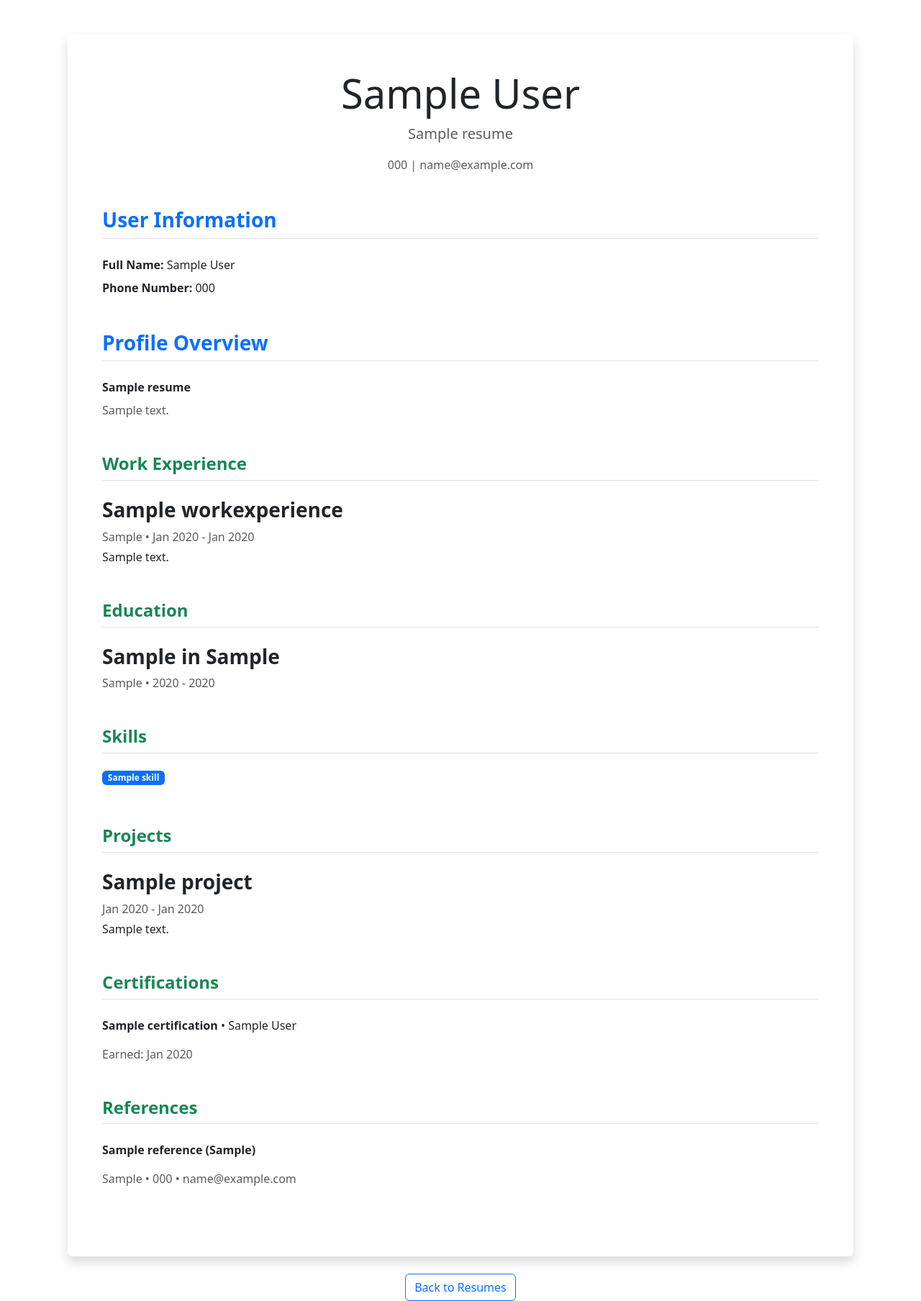
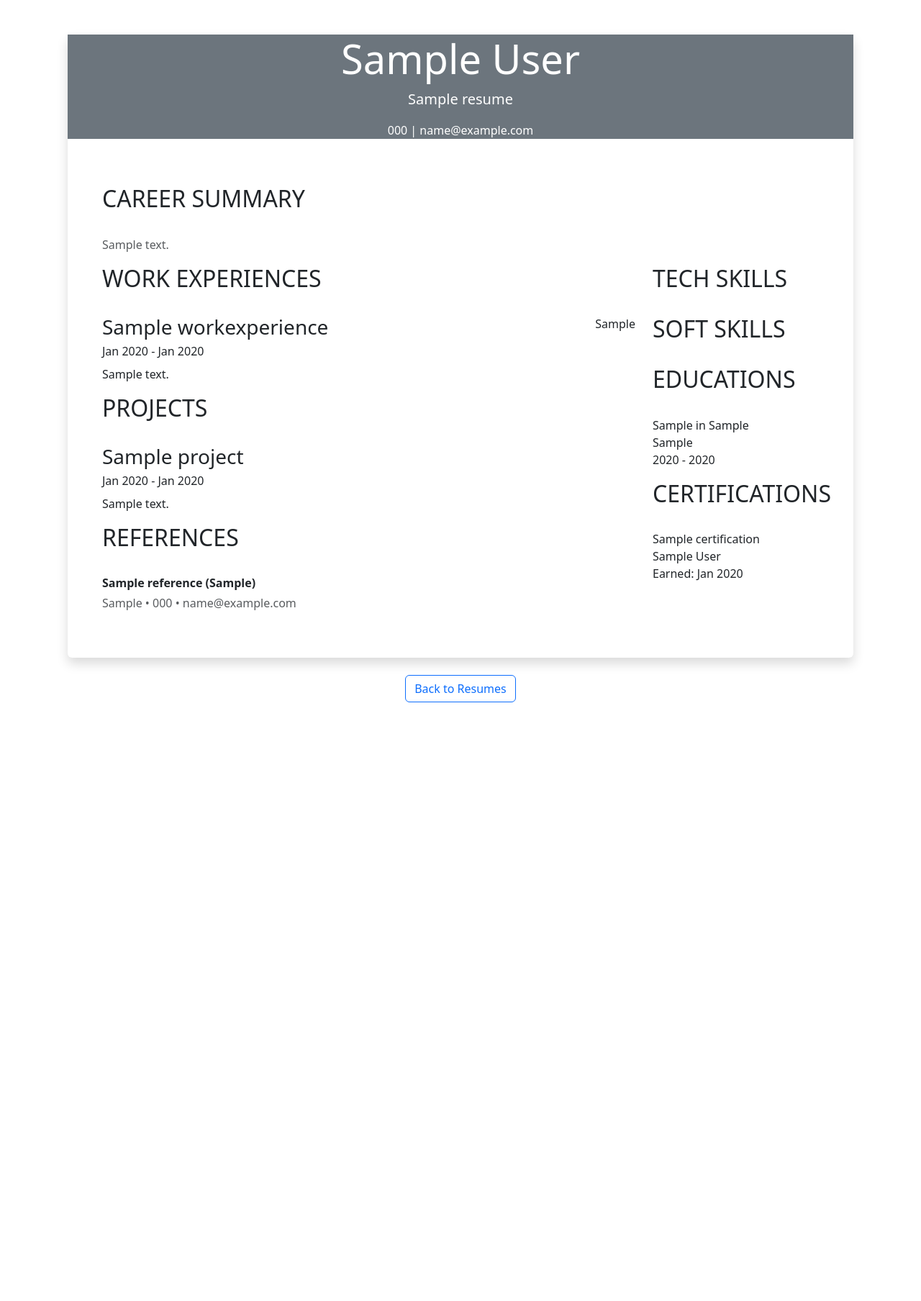
Before and after one commit to didate/dj-simpetin-cv, a Django app: page /resume/1/ in a window 1280 px wide. Shown: the part 56-1864 px from the top of the page at 72% size. After the commit the page ends 1032 px from the top, so only its background shows below. Run offline with Django 5.2, Linux system fonts and the light colour scheme; a user stored in the database is signed in; tables that the repository leaves empty hold one stand-in row (values such as "Sample post"); some libraries are stand-ins or nearby versions.

Commit message:
styling resume detail

```diff
--- a/cv_dj/settings.py
+++ b/cv_dj/settings.py
@@ -120,6 +120,7 @@
 # https://docs.djangoproject.com/en/5.1/howto/static-files/
 
 STATIC_URL = 'static/'
+STATIC_ROOT = 'static/'
 
 # Default primary key field type
 # https://docs.djangoproject.com/en/5.1/ref/settings/#default-auto-field
--- a/resume/templates/resume/resume_detail.html
+++ b/resume/templates/resume/resume_detail.html
@@ -2,124 +2,176 @@
 
 {% block content %}
 <div class="container mt-5">
-    <div class="bg-white shadow rounded p-5">
+
+    <div class="bg-white shadow rounded">
 
         <!-- Header Section -->
-        <div class="text-center mb-5">
-            <h1 class="display-4 font-weight-bold text-dark">{{ resume.user.first_name }} {{ resume.user.last_name }}</h1>
-            <p class="lead text-muted">{{ resume.title }}</p>
-            <p class="text-muted">{{ resume.user.phone_number }} | {{ resume.user.email }}</p>
+    <div class="text-center bg-secondary text-white">
+        <h1 class="display-4 font-weight-bold">{{ resume.user.first_name }} {{ resume.user.last_name }}</h1>
+        <p class="lead text-white">{{ resume.title }}</p>
+        <p class="text-white">{{ resume.user.phone_number }} | {{ resume.user.email }}</p>
     </div>
 
-        <!-- User Information Section -->
-        <div class="mb-5">
-            <h2 class="fs-3 fw-bold text-primary border-bottom pb-2 mb-4">User Information</h2>
-            <p class="mb-2"><strong>Full Name:</strong> {{ resume.user.first_name }} {{ resume.user.last_name }}</p>
-            <p class="mb-2"><strong>Phone Number:</strong> {{ resume.user.phone_number }}</p>
-        </div>
-
-
-        <!-- Basic Information Section -->
-        <div class="mb-5">
-            <h2 class="fs-3 fw-bold text-primary border-bottom pb-2 mb-4">Profile Overview</h2>
-            <p class="mb-2"><strong>{{ resume.title }}</strong></p>
+        <article class="p-5">
+            <section class="mb-3">
+                <h2 class="section-title text-uppercase font-weight-bold pb-3 mb-3">Career summary</h2>
+                <div class="section-content">
                     <p class="text-muted">{{ resume.summary }}</p>
                 </div>
+            </section>
 
-        <!-- Work Experience Section -->
-        <div class="mb-5">
-            <h2 class="fs-4 fw-bold text-success border-bottom pb-2 mb-4">Work Experience</h2>
+            <div class="row">
+                <div class="col-lg-9">
+                    <section class="mb-3">
+                        <h2 class="section-title text-uppercase font-weight-bold pb-3 mb-3">Work Experiences</h2>
+
+                        <div class="section-content">
                             {% if resume.work_experiences.all %}
                                 {% for experience in resume.work_experiences.all %}
+                                <article class="mb-3">
+                                    <div class="item-header">
+                                        <div class="d-flex flex-column flex-md-row">
+                                            <h3 class="position-title font-weight-bold mb-1"> {{ experience.job_title }} </h3>
+                                            <div class="company-name ms-auto">{{ experience.company }}</div>
+                                        </div>
+                                    </div>
+                                    <div class="period"> {{ experience.start_date|date:"M Y" }} - {% if experience.end_date %}{{ experience.end_date|date:"M Y" }}{% else %}Present{% endif %}</div>
+                                    <p class="mt-2">{{ experience.description }}</p>
+                                </article>
+                                {% endfor %}
+
+                            {% endif %}
+                        </div>
+                    </section>
+
+                    <section class="mb-3">
+                        <h2 class="section-title text-uppercase font-weight-bold pb-3 mb-3">Projects</h2>
+
+                        <div class="section-content">
+                            {% if resume.projects.all %}
+                                {% for project in resume.projects.all %}
+                                <article class="mb-3">
+                                    <div class="item-header mb-2">
+                                            <h3 class="position-title font-weight-bold mb-1"> {{ project.title }} </h3>
+                                            <div class="period"> {{ project.start_date|date:"M Y" }} - {% if project.end_date %}{{ project.end_date|date:"M Y" }}{% else %}Present{% endif %}</div>
+                                    </div>
+                                    <p class="mt-2">{{ project.description }}</p>
+                                </article>
+                                {% endfor %}
+
+                            {% endif %}
+                        </div>
+                    </section>
+
+                    <section class="mb-3">
+                        <h2 class="section-title text-uppercase font-weight-bold pb-3 mb-3">References</h2>
+                        <div class="section-content">
+                            {% if resume.references.all %}
+                                {% for reference in resume.references.all %}
                                 <div class="mb-3">
-                    <h3 class="fw-semibold">{{ experience.job_title }}</h3>
-                    <p class="text-muted mb-1">{{ experience.company }} &bull; {{ experience.start_date|date:"M Y" }} - {% if experience.end_date %}{{ experience.end_date|date:"M Y" }}{% else %}Present{% endif %}</p>
-                    <p>{{ experience.description }}</p>
+                                    <p class="mb-1"><strong>{{ reference.name }} ({{ reference.relationship }})</strong></p>
+                                    <p class="text-muted mb-0">{{ reference.company }} &bull; {{ reference.phone_number }} &bull; {{ reference.email }}</p>
                                 </div>
                                 {% endfor %}
-            {% else %}
-            <p class="text-muted">No work experience listed.</p>
+
                             {% endif %}
                         </div>
+                    </section>
+                </div>
+                <div class="col-lg-3">
+                    <section class="mb-3">
+                        <h2 class="section-title text-uppercase font-weight-bold pb-3 mb-3">Tech Skills</h2>
+                        <div class="section-content">
+                            {% if technical_skills %}
+                            <ul class="list-unstyled mb-2">
+                                {% for skill in technical_skills %}
+                                    <li class="mb-2">{{ skill.name }}</li>
+                                {% endfor %}
+                            </ul>
 
-        <!-- Education Section -->
-        <div class="mb-5">
-            <h2 class="fs-4 fw-bold text-success border-bottom pb-2 mb-4">Education</h2>
+                            {% endif %}
+                        </div>
+                    </section>
+
+                    <section class="mb-3">
+                        <h2 class="section-title text-uppercase font-weight-bold pb-3 mb-3">Soft Skills</h2>
+                        <div class="section-content">
+                            {% if technical_skills %}
+                            <ul class="list-unstyled mb-2">
+                                {% for skill in soft_skills %}
+                                    <li class="mb-2">{{ skill.name }}</li>
+                                {% endfor %}
+                            </ul>
+
+                            {% endif %}
+                        </div>
+                    </section>
+
+                    <section class="mb-3">
+                        <h2 class="section-title text-uppercase font-weight-bold pb-3 mb-3">Educations</h2>
+                        <div class="section-content">
                             {% if resume.educations.all %}
                                 {% for education in resume.educations.all %}
                                 <div class="mb-3">
-                    <h3 class="fw-semibold">{{ education.degree }} in {{ education.field_of_study }}</h3>
-                    <p class="text-muted mb-1">{{ education.school }} &bull; {{ education.start_date|date:"Y" }} - {% if education.end_date %}{{ education.end_date|date:"Y" }}{% else %}Present{% endif %}</p>
+                                    <div class="deg-name font-weight-bold">{{ education.degree }} in {{ education.field_of_study }}</div>
+                                    <div class="deg-school">{{ education.school }} </div>
+                                    <div class="period">
+                                        {{ education.start_date|date:"Y" }} -
+                                            {% if education.end_date %}
+                                                {{ education.end_date|date:"Y" }}{% else %}Present
+                                            {% endif %}
+                                    </div>
                                 </div>
                                 {% endfor %}
-            {% else %}
-            <p class="text-muted">No education listed.</p>
+
                             {% endif %}
                         </div>
+                    </section>
+                    <section class="mb-3">
+                        <h2 class="section-title text-uppercase font-weight-bold pb-3 mb-3">Certifications</h2>
+                        <div class="section-content">
+                            {% if resume.certifications.all %}
 
-        <!-- Skills Section -->
-        <div class="mb-5">
-            <h2 class="fs-4 fw-bold text-success border-bottom pb-2 mb-4">Skills</h2>
-            <div class="d-flex flex-wrap">
-                {% for skill in resume.skills.all %}
-                    <span class="badge bg-primary text-white me-2 mb-2">{{ skill.name }}</span>
+                            {% for certification in resume.certifications.all %}
+                            <div class="mb-3">
+                                <div class="deg-name">{{ certification.name }}</div>
+                                <div class="deg-school">{{ certification.authority }}</div>
+                                <div class="period">Earned: {{ certification.date_earned|date:"M Y" }}</div>
+                            </div>
                             {% endfor %}
-            </div>
-            {% if not resume.skills.all %}
-            <p class="text-muted">No skills listed.</p>
+
+
                             {% endif %}
                         </div>
-
-        <!-- Projects Section -->
-        <div class="mb-5">
-            <h2 class="fs-4 fw-bold text-success border-bottom pb-2 mb-4">Projects</h2>
-            {% if resume.projects.all %}
-                {% for project in resume.projects.all %}
-                <div class="mb-3">
-                    <h3 class="fw-semibold">{{ project.title }}</h3>
-                    <p class="text-muted mb-1">{{ project.start_date|date:"M Y" }} - {% if project.end_date %}{{ project.end_date|date:"M Y" }}{% else %}Present{% endif %}</p>
-                    <p>{{ project.description }}</p>
+                    </section>
                 </div>
-                {% endfor %}
-            {% else %}
-            <p class="text-muted">No projects listed.</p>
-            {% endif %}
-        </div>
-
-        <!-- Certifications Section -->
-        <div class="mb-5">
-            <h2 class="fs-4 fw-bold text-success border-bottom pb-2 mb-4">Certifications</h2>
-            {% if resume.certifications.all %}
-                {% for certification in resume.certifications.all %}
-                <div class="mb-3">
-                    <p><strong>{{ certification.name }}</strong> &bull; {{ certification.authority }}</p>
-                    <p class="text-muted mb-0">Earned: {{ certification.date_earned|date:"M Y" }}</p>
-                </div>
-                {% endfor %}
-            {% else %}
-            <p class="text-muted">No certifications listed.</p>
-            {% endif %}
-        </div>
-
-        <!-- References Section -->
-        <div class="mb-5">
-            <h2 class="fs-4 fw-bold text-success border-bottom pb-2 mb-4">References</h2>
-            {% if resume.references.all %}
-                {% for reference in resume.references.all %}
-                <div class="mb-3">
-                    <p><strong>{{ reference.name }} ({{ reference.relationship }})</strong></p>
-                    <p class="text-muted mb-0">{{ reference.company }} &bull; {{ reference.phone_number }} &bull; {{ reference.email }}</p>
-                </div>
-                {% endfor %}
-            {% else %}
-            <p class="text-muted">No references listed.</p>
-            {% endif %}
             </div>
         </div>
 
         <!-- Back Button -->
         <div class="mt-4 text-center">
-        <a href="{% url 'resume_list' %}" class="btn btn-outline-primary">Back to Resumes</a>
+            <a href="{% url 'home' %}" class="btn btn-outline-primary">Back to Resumes</a>
         </div>
+
+        </article>
+
+
+
+         <!-- User Information Section -->
+       {% comment %}  <div class="mb-5">
+            <h2 class="fs-3 fw-bold text-primary border-bottom pb-2 mb-4">User Information</h2>
+            <p class="mb-2"><strong>Full Name:</strong> {{ resume.user.first_name }} {{ resume.user.last_name }}</p>
+            <p class="mb-2"><strong>Phone Number:</strong> {{ resume.user.phone_number }}</p>
+        </div> {% endcomment %}
+
+
+        <!-- Basic Information Section -->
+       {% comment %}  <div class="mb-5">
+            <h2 class="fs-3 fw-bold text-primary border-bottom pb-2 mb-4">Profile Overview</h2>
+            <p class="mb-2"><strong>{{ resume.title }}</strong></p>
+            <p class="mb-0">{{ resume.summary }}</p>
+        </div> {% endcomment %}
+
+
 </div>
 {% endblock %}
--- a/templates/base.html
+++ b/templates/base.html
@@ -1,3 +1,4 @@
+{% load static %}
 <!DOCTYPE html>
 <html lang="en">
 <head>
@@ -8,6 +9,8 @@
 
     {% load bootstrap5 %}
     {% bootstrap_css %}
+    <link href="https://fonts.googleapis.com/css?family=Roboto:300,400,500,700,900" rel="stylesheet">
+    <link rel="stylesheet" href="{% static "resume/css/styles.css" %}">
     {% bootstrap_javascript %}
 </head>
 <body>
```
Also changed, not shown: 1 other file. Lines whose indentation alone changed are shown as unchanged.
